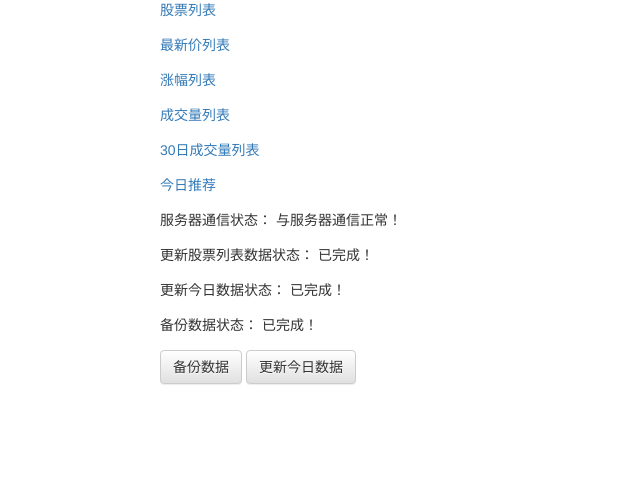
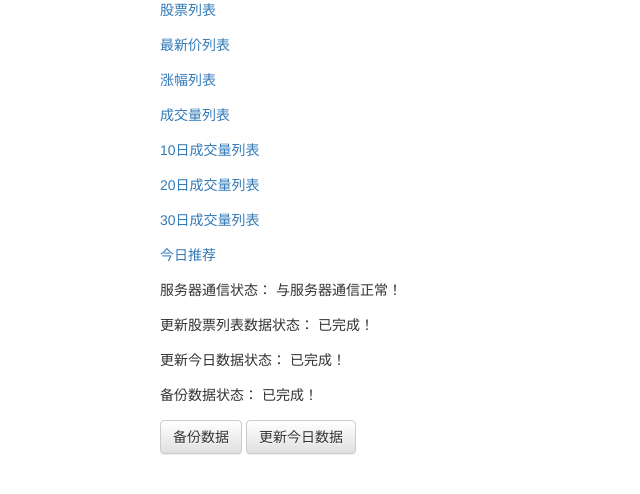
Before and after one commit to jfengq/CodeIgniter, a CodeIgniter app: page /database/ in a window 1280 px wide. Shown: the top 494 px of the page, without its empty margins (0-640 px from the left). Run offline with CodeIgniter, Linux system fonts and the light colour scheme; data that the repository does not hold is empty.

Commit message:
Update welcome_message.php

```diff
--- a/application/views/welcome_message.php
+++ b/application/views/welcome_message.php
@@ -16,6 +16,12 @@ defined('BASEPATH') OR exit('No direct script access allowed');
 	</div>
 	<div class="form-group">
 		<a href="/cheng_jiao">成交量列表</a>
+	</div>
+	<div class="form-group">
+		<a href="/cheng_jiao10">10日成交量列表</a>
+	</div>
+	<div class="form-group">
+		<a href="/cheng_jiao20">20日成交量列表</a>
 	</div>
 	<div class="form-group">
 		<a href="/cheng_jiao30">30日成交量列表</a>
```
